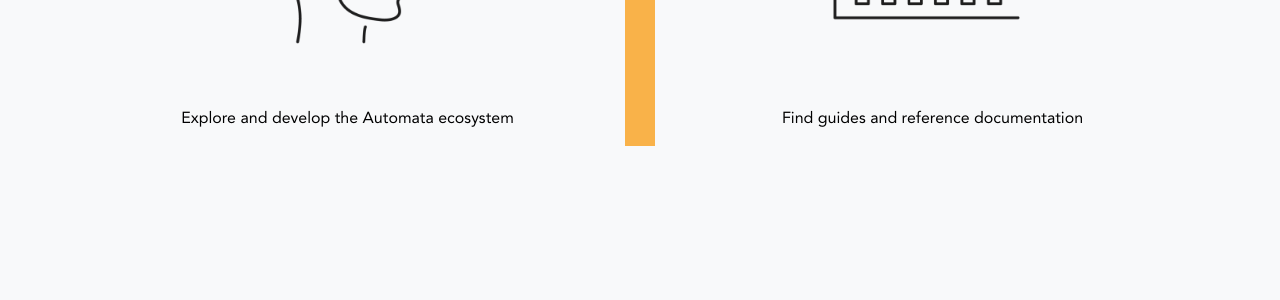
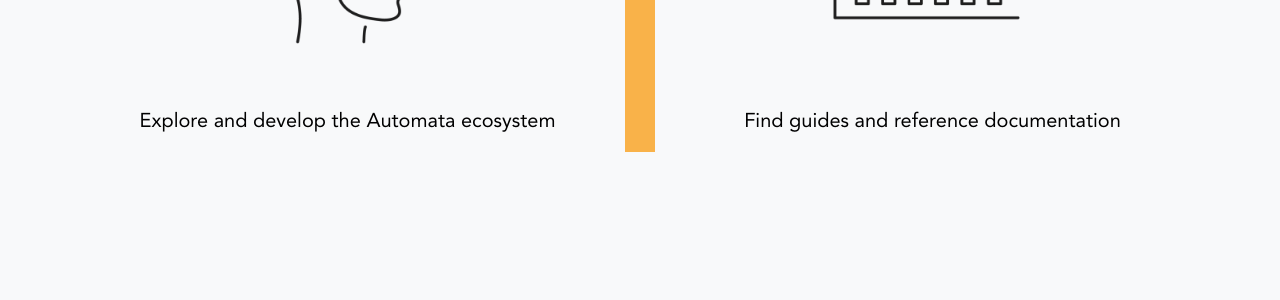
Before and after one commit to etacticsgroup/etactics-ata, a Jekyll site: the page built from resources.md, in a window 1280 px wide. Shown: the part 513-813 px from the top of the page. Built offline with Jekyll 4.4.1, drawn with Linux system fonts in a browser that asks for light colours; nearby versions of some CDN libraries.

Commit message:
added resources page

```diff
--- a/_layouts/about.html
+++ b/_layouts/about.html
@@ -19,7 +19,7 @@
 
   <section id="secondbanner" class="py-5" style="background-image:url('https://etacticsgroup.com/cloud/wl/?id=B99aEGaf2tTTY61gEokVle49gp2NFzSe');background-attachment: fixed">
   <div class="container py-5">
-  <div class='row text-center ps-1'>
+  <div class='row text-left ps-1'>
     <style>
       .border-right-ata{
         border:solid black;
--- a/_layouts/resources.html
+++ b/_layouts/resources.html
@@ -10,13 +10,13 @@
             <div class="col-md-6 col-lg-6 col-sm-12 mx-auto text-center" data-aos="fade-up" data-aos-duration="3000"style="border-right:15px #F9B249 solid;">
               <h1 class="text-bolder responsive-font-h1-witness text-ata text-center">Build</h1>
               <img style="max-width:300px"class="text-center mx-auto responsive-image"src="{{site.url}}/assets/img/resources-brain.png">
-              <p>Explore and develop the Automata ecosystem</p>
+              <p class="lead">Explore and develop the Automata ecosystem</p>
             </div>
 <div class="col-md-6 col-lg-6 col-sm-12 mx-auto text-center" data-aos="fade-up" data-aos-duration="3000" style="border-left:15px #F9B249 solid;
 ">
                 <h1 class="text-bolder responsive-font-h1-witness text-ata text-center">Learn</h1>
               <img style="max-width:300px"class="text-center mx-auto responsive-image"src="{{site.url}}/assets/img/resources-graph.png">
-              <p>Find guides and reference documentation</p>
+              <p class="lead">Find guides and reference documentation</p>
 
             </div>
           </div>
```
Also changed, not shown: 4 other files.
